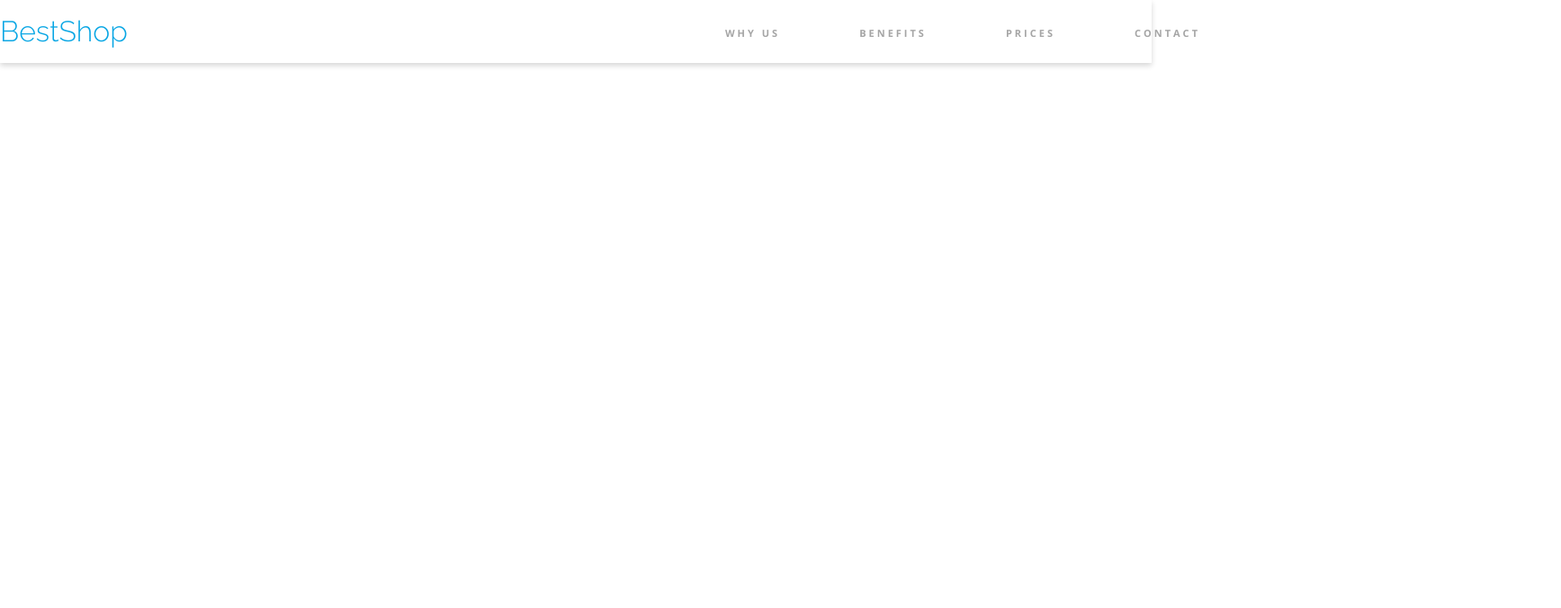
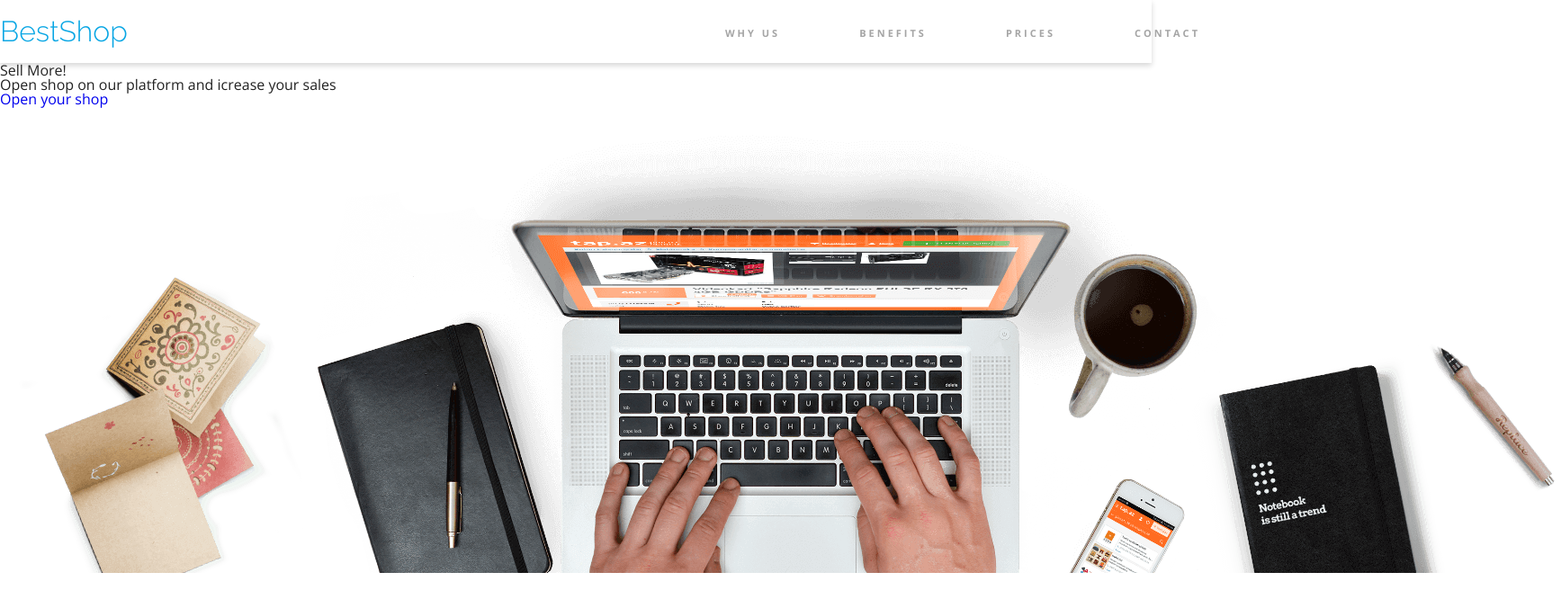
Before and after one commit to maciekm88/BestShop, a plain HTML site: page index.html in a window 1280 px wide. Shown: the whole page at 90% size, 1735 px wide, since content can reach past the window. Drawn offline with nearby package versions, Linux system fonts and the light colour scheme.

Commit message:
Dodano sekcję opening

```diff
--- a/index.html
+++ b/index.html
@@ -36,5 +36,14 @@
     </div>
 </header>
 
+<section class="opening">
+    <div class="opening__content">
+        <h1 class="opening__header">Sell More!</h1>
+        <p class="opening__heading">Open shop on our platform and icrease your sales</p>
+        <a href="#" class="btn btn--primary brn--large">Open your shop</a>
+    </div>
+    <img src="assets/Background.png" alt="" class="opening__image">
+</section>
+
 </body>
 </html>
```
